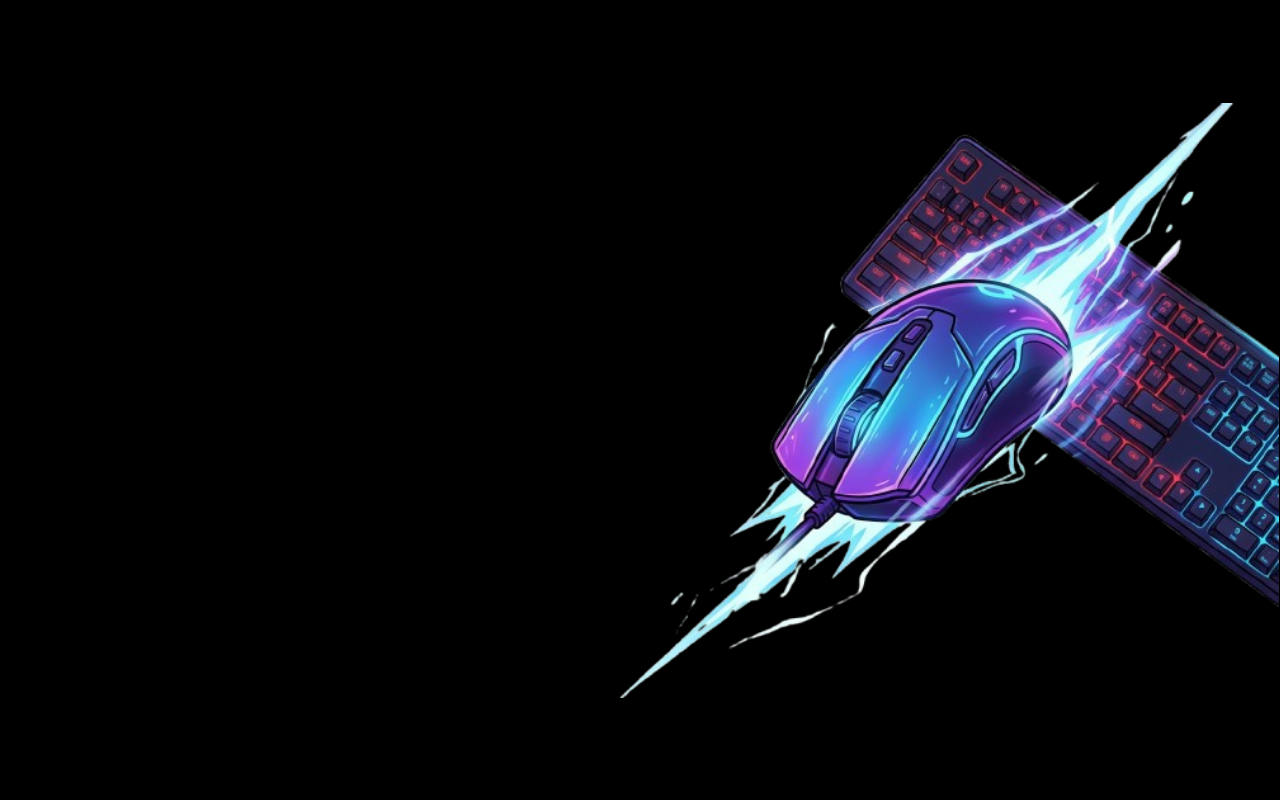
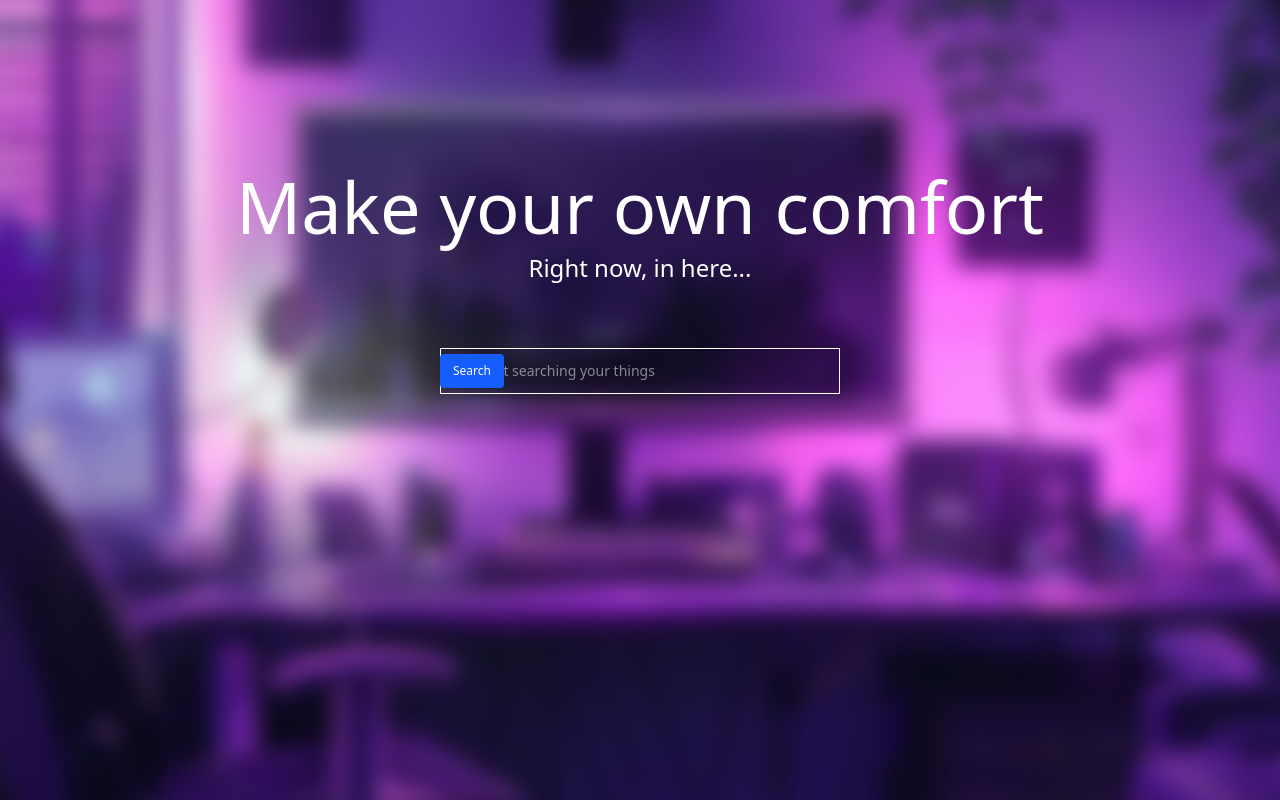
Before and after one commit to AndrewEl131/Gaming-Comfort, a Next.js app: page / in a window 1280 px wide. Built offline with nearby package versions, Linux system fonts and the light colour scheme.

Commit message:
Changed starter section

```diff
--- /dev/null
+++ b/app/RainbowText.tsx
@@ -0,0 +1,61 @@
+// components/RainbowText.tsx
+'use client';
+
+import { useEffect, useState } from 'react';
+
+interface RainbowTextProps {
+  text?: string;
+  className?: string;
+  animationSpeed?: number; // in milliseconds
+  colors?: string[];
+}
+
+const RainbowText: React.FC<RainbowTextProps> = ({
+  text = "Make your own comfort",
+  className = "",
+  animationSpeed = 200,
+  colors = [
+    '#FF0000', // Red
+    '#FF7F00', // Orange
+    '#FFFF00', // Yellow
+    '#00FF00', // Green
+    '#0000FF', // Blue
+    '#4B0082', // Indigo
+    '#9400D3'  // Violet
+  ]
+}) => {
+  const [colorIndexes, setColorIndexes] = useState<number[]>([]);
+
+  useEffect(() => {
+    // Initialize color indexes for each character
+    setColorIndexes(text.split('').map((_, i) => i % colors.length));
+
+    const interval = setInterval(() => {
+      setColorIndexes(prev =>
+        prev.map(index => (index + 1) % colors.length)
+      );
+    }, animationSpeed);
+
+    return () => clearInterval(interval);
+  }, [text, colors.length, animationSpeed]);
+
+  return (
+    <div className={`rainbow-text-container text-4xl ${className}`}>
+      {text.split('').map((char, index) => (
+        <span
+          key={index}
+          style={{
+            color: colors[colorIndexes[index] || 0],
+            transition: `color ${animationSpeed}ms ease-in-out`,
+            display: 'inline-block'
+          }}
+          aria-hidden="true"
+        >
+          {char === ' ' ? '\u00A0' : char}
+        </span>
+      ))}
+    </div>
+  );
+};
+
+export default RainbowText;
--- a/app/globals.css
+++ b/app/globals.css
@@ -1,5 +1,23 @@
 @import "tailwindcss";
 
-body{
-    background-color: black;
+body {
+  background-color: black;
+  color: #fff;
 }
+
+.starter-section {
+  position: relative;
+  overflow: hidden;
+}
+
+.starter-section::before {
+  content: "";
+  position: absolute;
+  inset: 0;
+  background-image: url("/assets/gaming-bg.jpg");
+  background-size: cover;
+  background-position: center;
+  filter: blur(10px);
+  transform: scale(1.1); /* prevents blur edges */
+  z-index: -1;
+}
--- a/app/page.tsx
+++ b/app/page.tsx
@@ -1,15 +1,57 @@
 import Image from "next/image";
+import RainbowText from "./RainbowText";
 
 export default function Home() {
   return (
     <main>
-      {/* Start Section */}
-      <div className="w-full h-200 border flex justify-between items-center">
-        <div></div>
+      {/* Starter section */}
+      <div className="w-full h-screen flex justify-center items-center starter-section">
+        <div className="w-275 h-125 py-5 px-5 flex flex-col items-center gap-16">
+          <div className="space-y-2.5 text-center">
+            <h1 className="text-7xl">Make your own comfort</h1>
+            <p className="text-2xl">Right now, in here...</p>
+          </div>
 
-        {/* Main Photo */}
-        <div className="w-168.75 h-148.75 relative">
-          <Image src={"/assets/main-photo.png"} fill alt="img" />
+          <div className="w-100 h-10">
+            <label
+              className="block mb-2.5 text-sm font-medium text-heading sr-only "
+            >
+              Search
+            </label>
+            <div className="relative">
+              <div className="absolute inset-y-0 inset-s-0 flex items-center ps-3 pointer-events-none">
+                <svg
+                  className="w-4 h-4 text-body"
+                  aria-hidden="true"
+                  xmlns="http://www.w3.org/2000/svg"
+                  width="24"
+                  height="24"
+                  fill="none"
+                  viewBox="0 0 24 24"
+                >
+                  <path
+                    stroke="currentColor"
+                    stroke-linecap="round"
+                    stroke-width="2"
+                    d="m21 21-3.5-3.5M17 10a7 7 0 1 1-14 0 7 7 0 0 1 14 0Z"
+                  />
+                </svg>
+              </div>
+              <input
+                type="search"
+                id="search"
+                className="block w-full p-3 ps-9 bg-neutral-secondary-medium border border-default-medium text-heading text-sm rounded-base focus:ring-brand focus:border-brand shadow-xs placeholder:text-body"
+                placeholder="Start searching your things"
+                required
+              />
+              <button
+                type="button"
+                className="absolute inset-e-1.5 bottom-1.5 text-white bg-blue-600 hover:bg-brand-strong box-border border border-transparent focus:ring-4 focus:ring-brand-medium shadow-xs font-medium leading-5 rounded text-xs px-3 py-1.5 focus:outline-none"
+              >
+                Search
+              </button>
+            </div>
+          </div>
         </div>
       </div>
     </main>
```
Also changed, not shown: public/assets/gaming-bg.jpg (added), public/assets/main-img.png (added).
